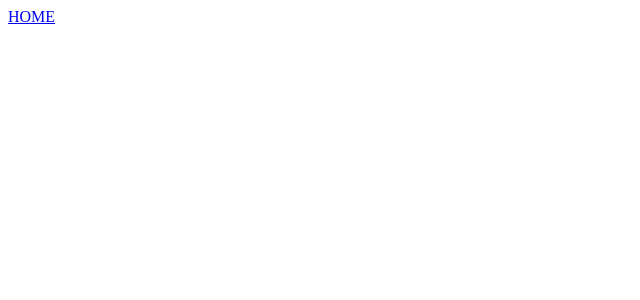
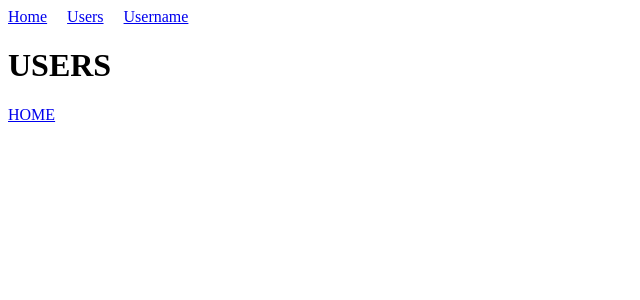
Before and after one commit to Joele-E/esercizio5_09, a React (Create React App) app: page /users in a window 1280 px wide. Shown: the top 300 px of the page, without its empty margins (0-640 px from the left). Built offline with nearby package versions, Linux system fonts and the light colour scheme.

Commit message:
exercise done

```diff
--- a/src/App.js
+++ b/src/App.js
@@ -1,5 +1,5 @@
 import React from "react";
-import { Route, Routes } from "react-router-dom";
+import { Link, Route, Routes } from "react-router-dom";
 import Users from "./Users";
 import User from "./User";
 import Home from "./Home";
@@ -8,6 +8,15 @@ import ShowGithubUser from "./ShowGithubUser";
 const App = () => {
   return (
     <div>
+      <Link style={{}} to={"/"}>
+        Home
+      </Link>
+      <Link style={{ "margin-left": "20px" }} to={"users"}>
+        Users
+      </Link>
+      <Link style={{ "margin-left": "20px" }} to={"users/asdf"}>
+        Username
+      </Link>
       <Routes>
         <Route path="/" element={<Home />} />
         <Route path="users" element={<Users />}>
--- a/src/Users.js
+++ b/src/Users.js
@@ -4,6 +4,7 @@ import { Link, Outlet } from "react-router-dom";
 const Users = () => {
   return (
     <div>
+      <h1>USERS</h1>
       <Outlet />
       <Link to={"/"}>HOME</Link>
     </div>
```
